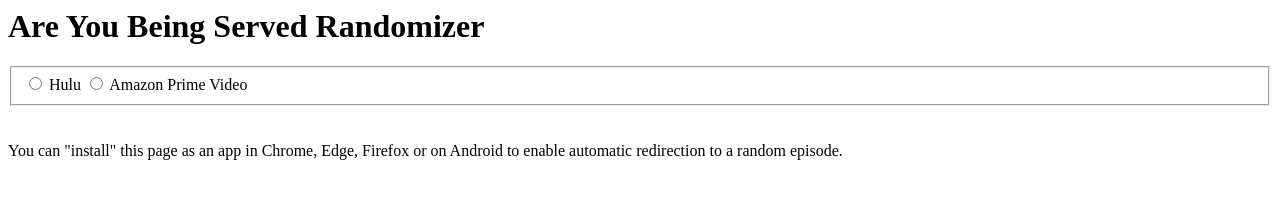
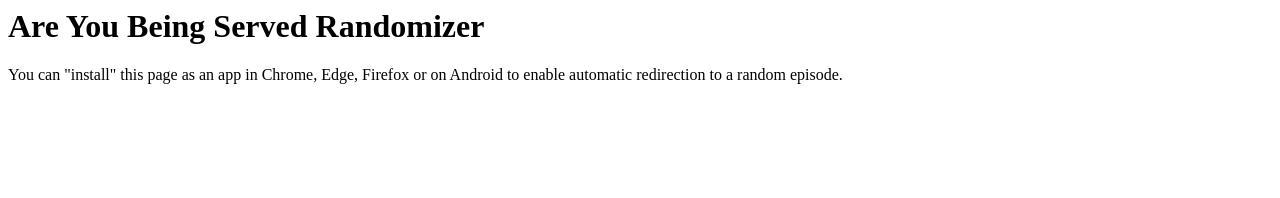
Before and after one commit to jerwarren/Are-You-Being-Served-Randomizer, a plain HTML site: page index.html in a window 1280 px wide. Drawn offline with Linux system fonts and the light colour scheme.

Commit message:
Update index.html

```diff
--- a/index.html
+++ b/index.html
@@ -11,37 +11,16 @@
   </head>
   <body>
     <h1>Are You Being Served Randomizer</h1>
-    <fieldset>
-      <input type = "radio"
-             name = "source"
-             id = "hulu"
-             value = "hulu"
-             onchange = "setSource('hulu')" />
-      <label for = "hulu">Hulu</label>
-      <input type = "radio"
-             name = "source"
-             id = "prime"
-             value = "prime"
-              onchange = "setSource('prime')" />
-      <label for = "prime">Amazon Prime Video</label>
-    </fieldset>
-    <br><br>
 
     You can "install" this page as an app in Chrome, Edge, Firefox or on Android to enable automatic redirection to a random episode.
 
     <script>
-      if (/iPad|iPhone|iPod/.test(navigator.userAgent) && !window.MSStream){
-        selector = document.querySelector("fieldset");
-        selector.setAttribute("style","display:none");
-        document.querySelector("#prime").setAttribute("checked","checked");
-        source = setSource("hulu");
-      }
+      setSource("prime");
 
       if (window.location.search == "?app=true"){
         console.log("in app");
         if (localStorage.getItem("source") !== null){
           source = localStorage.getItem("source");
-          console.log(source);
           fetchEpisodes(source);
         }
       }
```
